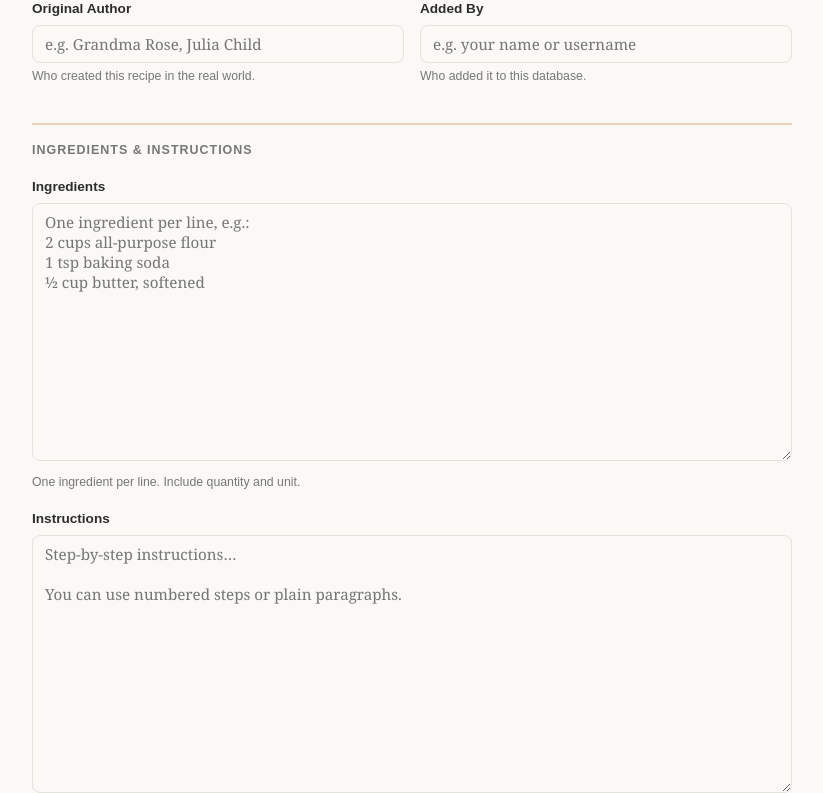
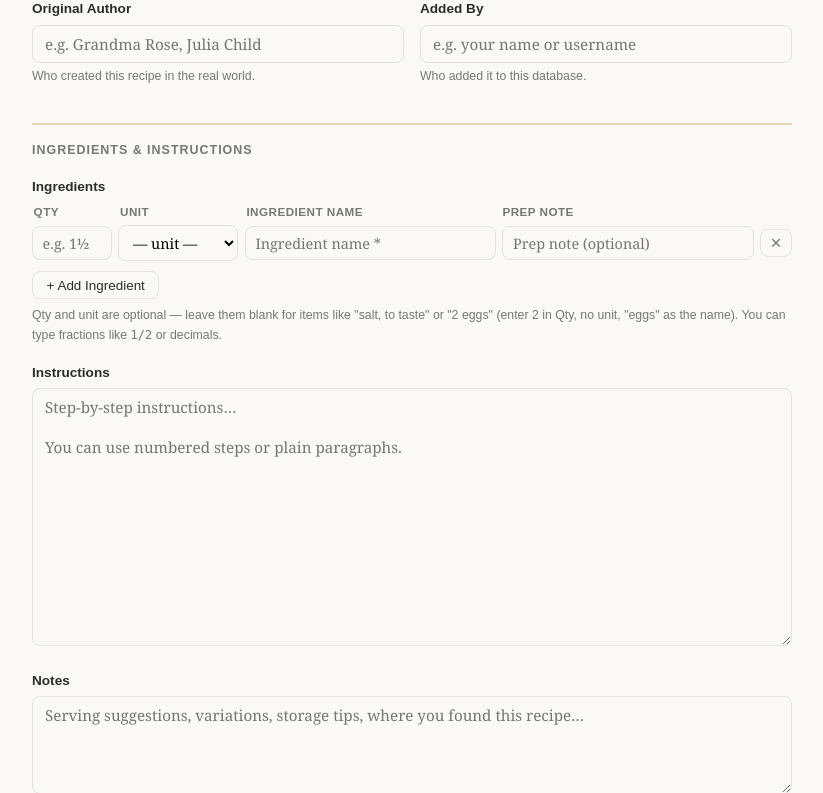
Before and after one commit to calboy1234/therecipes, a Flask app: page /recipes/new in a window 1280 px wide. Shown: the part 434-1227 px from the top of the page, without its empty margins (32-855 px from the left). Run offline with Flask 3, Linux system fonts and the light colour scheme.

Commit message:
Implement dynamic ingredient rows in recipe form
Added dynamic ingredient rows with validation and serialization.

```diff
--- a/templates/recipe_form.html
+++ b/templates/recipe_form.html
@@ -45,7 +45,100 @@
     text-transform: uppercase;
     color: var(--muted);
   }
+
+  /* ── Ingredient rows ── */
+  #ing-rows {
+    display: flex;
+    flex-direction: column;
+    gap: .4rem;
+    margin-bottom: .6rem;
+  }
+
+  .ing-row {
+    display: grid;
+    grid-template-columns: 80px 120px 1fr 1fr 32px;
+    gap: .4rem;
+    align-items: center;
+  }
+
+  .ing-row input, .ing-row select {
+    width: 100%;
+    padding: .42rem .6rem;
+    font-size: .9rem;
+  }
+
+  .ing-remove {
+    background: none;
+    border: 1px solid var(--border);
+    border-radius: var(--radius);
+    color: var(--muted);
+    cursor: pointer;
+    font-size: .9rem;
+    line-height: 1;
+    padding: .35rem .45rem;
+    transition: color .15s, border-color .15s;
+  }
+  .ing-remove:hover { color: #c0392b; border-color: #f5b7b1; }
+
+  .ing-header {
+    display: grid;
+    grid-template-columns: 80px 120px 1fr 1fr 32px;
+    gap: .4rem;
+    font-family: sans-serif;
+    font-size: .73rem;
+    color: var(--muted);
+    font-weight: bold;
+    letter-spacing: .04em;
+    text-transform: uppercase;
+    margin-bottom: .2rem;
+    padding: 0 .1rem;
+  }
+
+  @media (max-width: 600px) {
+    .ing-row    { grid-template-columns: 70px 1fr 32px; }
+    .ing-header { grid-template-columns: 70px 1fr 32px; }
+    .ing-row .ing-unit { grid-column: 1; }
+    .ing-row .ing-qty  { grid-column: 1; }
+    .ing-row .ing-name { grid-column: 2; }
+    .ing-row .ing-prep { grid-column: 1 / -2; }
+  }
 </style>
+
+<!-- ── Row template (hidden, cloned by JS) ── -->
+<template id="ing-row-tpl">
+  <div class="ing-row">
+    <input type="text" class="ing-qty"  placeholder="e.g. 1½" />
+    <select class="ing-unit">
+      <option value="">— unit —</option>
+      <optgroup label="Volume">
+        <option value="tsp">tsp</option>
+        <option value="tbsp">tbsp</option>
+        <option value="cup">cup</option>
+        <option value="fl oz">fl oz</option>
+        <option value="pt">pt</option>
+        <option value="qt">qt</option>
+        <option value="gal">gal</option>
+        <option value="ml">ml</option>
+        <option value="L">L</option>
+      </optgroup>
+      <optgroup label="Weight">
+        <option value="oz">oz</option>
+        <option value="lb">lb</option>
+        <option value="g">g</option>
+        <option value="kg">kg</option>
+      </optgroup>
+      <optgroup label="Other">
+        <option value="pinch">pinch</option>
+        <option value="piece">piece</option>
+        <option value="to taste">to taste</option>
+        <option value="as needed">as needed</option>
+      </optgroup>
+    </select>
+    <input type="text" class="ing-name" placeholder="Ingredient name *" />
+    <input type="text" class="ing-prep" placeholder="Prep note (optional)" />
+    <button type="button" class="ing-remove" title="Remove row">✕</button>
+  </div>
+</template>
 
 <!-- ── Page header ── -->
 <div class="gap" style="margin-bottom:1.25rem;">
@@ -128,10 +221,31 @@
   <div class="form-section">Ingredients &amp; Instructions</div>
 
   <div class="form-group">
-    <label for="ingredients">Ingredients</label>
-    <textarea id="ingredients" name="ingredients" rows="12"
-              placeholder="One ingredient per line, e.g.:&#10;2 cups all-purpose flour&#10;1 tsp baking soda&#10;½ cup butter, softened">{{ recipe['ingredients'] or '' if not is_new else '' }}</textarea>
-    <p class="field-hint">One ingredient per line. Include quantity and unit.</p>
+    <label>Ingredients</label>
+
+    <div class="ing-header">
+      <span>Qty</span>
+      <span>Unit</span>
+      <span>Ingredient name</span>
+      <span>Prep note</span>
+      <span></span>
+    </div>
+
+    <div id="ing-rows"></div>
+
+    <button type="button" class="btn btn-outline" onclick="addIngredientRow()"
+            style="font-size:.84rem; padding:.35rem .85rem;">
+      + Add Ingredient
+    </button>
+
+    <p class="field-hint" style="margin-top:.45rem;">
+      Qty and unit are optional — leave them blank for items like "salt, to taste" or "2 eggs"
+      (enter 2 in Qty, no unit, "eggs" as the name).
+      You can type fractions like <code style="font-size:.75rem;">1/2</code> or decimals.
+    </p>
+
+    <!-- Hidden field that receives the JSON on submit -->
+    <input type="hidden" id="ingredients" name="ingredients" />
   </div>
 
   <div class="form-group">
@@ -182,8 +296,7 @@
 </form>
 
 <script>
-  // ── Star preview ───────────────────────────────────────────────────────────
-  // Uses Math.floor + half-star so adjacent values (e.g. 7 vs 8) are visually distinct.
+  // ── Star preview ──────────────────────────────────────────────────────────
   function updateStars(val) {
     const el = document.getElementById('rating-stars');
     const v  = parseInt(val, 10);
@@ -199,7 +312,7 @@
   }
   updateStars(document.getElementById('rating').value);
 
-  // ── Image preview ──────────────────────────────────────────────────────────
+  // ── Image preview ─────────────────────────────────────────────────────────
   function previewImage(val) {
     const img = document.getElementById('img-preview');
     const v   = val.trim();
@@ -213,19 +326,87 @@
   }
   previewImage(document.getElementById('image_path').value);
 
-  // ── Form validation ────────────────────────────────────────────────────────
-  // Must use #recipe-form, NOT document.querySelector('form') — that selects
-  // the nav search form first since it appears earlier in the DOM.
-  document.getElementById('recipe-form').addEventListener('submit', function(e) {
+  // ── Qty parser — accepts "1/2", "1 1/2", decimals, integers ──────────────
+  function parseQtyStr(s) {
+    s = s.trim();
+    if (!s) return null;
+    // Mixed number: "1 1/2"
+    const mixed = s.match(/^(\d+)\s+(\d+)\/(\d+)$/);
+    if (mixed) return parseInt(mixed[1]) + parseInt(mixed[2]) / parseInt(mixed[3]);
+    // Simple fraction: "3/4"
+    const frac = s.match(/^(\d+)\/(\d+)$/);
+    if (frac) return parseInt(frac[1]) / parseInt(frac[2]);
+    // Decimal / integer
+    const n = parseFloat(s);
+    return isFinite(n) ? n : null;
+  }
+
+  // ── Ingredient rows ───────────────────────────────────────────────────────
+  function addIngredientRow(qty = '', unit = '', name = '', prep = '') {
+    const tpl = document.getElementById('ing-row-tpl');
+    const row = tpl.content.cloneNode(true).querySelector('.ing-row');
+    row.querySelector('.ing-qty').value  = qty;
+    row.querySelector('.ing-unit').value = unit;
+    row.querySelector('.ing-name').value = name;
+    row.querySelector('.ing-prep').value = prep;
+    row.querySelector('.ing-remove').addEventListener('click', function () {
+      row.remove();
+    });
+    document.getElementById('ing-rows').appendChild(row);
+    return row;
+  }
+
+  // ── Pre-populate rows from existing data ──────────────────────────────────
+  (function loadIngredients() {
+    {% if not is_new and recipe['ingredients'] %}
+    const raw = {{ recipe['ingredients'] | tojson }};
+    const parsed = JSON.parse(raw);
+    parsed.forEach(ing => {
+      const qtyDisplay = ing.qty !== null && ing.qty !== undefined ? String(ing.qty) : '';
+      addIngredientRow(qtyDisplay, ing.unit || '', ing.name || '', ing.prep || '');
+    });
+    {% endif %}
+    // Always start with at least one empty row
+    if (document.getElementById('ing-rows').children.length === 0) {
+      addIngredientRow();
+    }
+  })();
+
+  // ── Collect rows → JSON for hidden field ──────────────────────────────────
+  function serializeIngredients() {
+    const rows = [...document.querySelectorAll('#ing-rows .ing-row')];
+    return rows
+      .map(row => {
+        const qtyVal = row.querySelector('.ing-qty').value.trim();
+        return {
+          qty:  parseQtyStr(qtyVal),
+          unit: row.querySelector('.ing-unit').value,
+          name: row.querySelector('.ing-name').value.trim(),
+          prep: row.querySelector('.ing-prep').value.trim(),
+        };
+      })
+      .filter(ing => ing.name); // skip rows with no ingredient name
+  }
+
+  // ── Form validation + serialization ──────────────────────────────────────
+  // Uses #recipe-form (not querySelector('form')) to avoid matching the nav search form.
+  document.getElementById('recipe-form').addEventListener('submit', function (e) {
     const errors = [];
+
     if (!document.getElementById('title').value.trim())
       errors.push('Title is required.');
     if (!document.getElementById('dish_category').value)
       errors.push('Category must be selected.');
-    if (!document.getElementById('ingredients').value.trim())
-      errors.push('Ingredients are required.');
+
+    const ingredients = serializeIngredients();
+    if (ingredients.length === 0)
+      errors.push('At least one ingredient with a name is required.');
+    else
+      document.getElementById('ingredients').value = JSON.stringify(ingredients);
+
     if (!document.getElementById('instructions').value.trim())
       errors.push('Instructions are required.');
+
     if (errors.length) {
       e.preventDefault();
       alert(errors.join('\n'));
```
